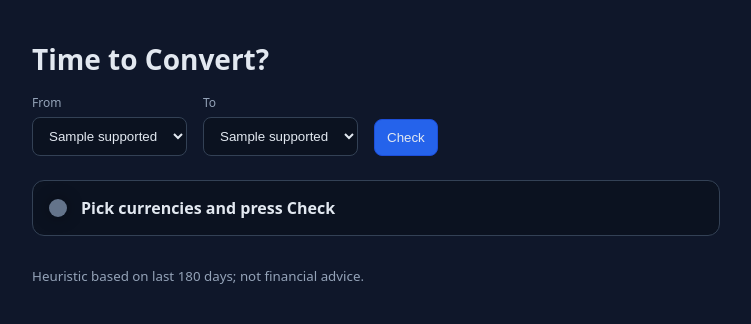
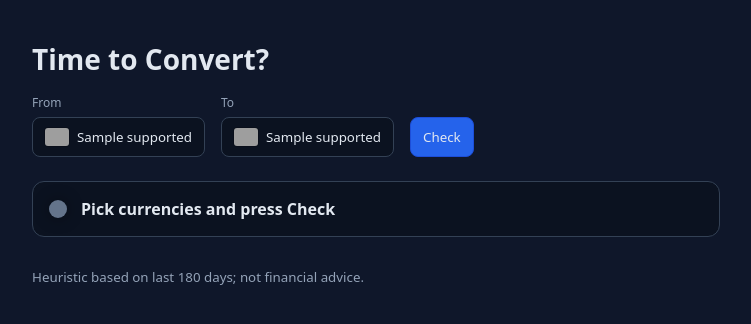
Before and after one commit to ihchris/timetoconvert, a Flask app: template app/templates/index.html in a window 1280 px wide. Shown: the top 324 px of the page, without its empty margins (264-1015 px from the left). Run offline with Flask 3, Linux system fonts and the light colour scheme; the template is opened without the code that fills it: most values are stand-ins (such as "Sample title", 1, 10 or a date in 2020); grey boxes are pictures that could not be loaded.

Commit message:
Add custom currency selector with flag emojis and improve accessibility

```diff
--- a/app/app.py
+++ b/app/app.py
@@ -12,6 +12,36 @@ P50_THRESHOLD = float(os.getenv("P50_THRESHOLD", "0.50"))
 SUPPORTED = [
     "USD","EUR","GBP","JPY","AUD","CAD","CHF","CNY","SEK","NZD","BRL"
 ]
+
+# Simple currency -> flag emoji mapping for UI selects
+FLAGS = {
+    "USD": "🇺🇸",
+    "EUR": "🇪🇺",
+    "GBP": "🇬🇧",
+    "JPY": "🇯🇵",
+    "AUD": "🇦🇺",
+    "CAD": "🇨🇦",
+    "CHF": "🇨🇭",
+    "CNY": "🇨🇳",
+    "SEK": "🇸🇪",
+    "NZD": "🇳🇿",
+    "BRL": "🇧🇷",
+}
+
+# Map currency codes to ISO 3166-1 alpha-2 country/region codes for flag images
+FLAG_CODES = {
+    "USD": "us",
+    "EUR": "eu",
+    "GBP": "gb",
+    "JPY": "jp",
+    "AUD": "au",
+    "CAD": "ca",
+    "CHF": "ch",
+    "CNY": "cn",
+    "SEK": "se",
+    "NZD": "nz",
+    "BRL": "br",
+}
 
 # Using Frankfurter (free, no auth): https://www.frankfurter.app/
 BASE_URL = "https://api.frankfurter.app"
@@ -90,7 +120,7 @@ def compute_signal(base: str, target: str, history_days: int = HISTORY_DAYS):
 
 @app.get("/")
 def index():
-    return render_template("index.html", supported=SUPPORTED)
+    return render_template("index.html", supported=SUPPORTED, flags=FLAGS, flag_codes=FLAG_CODES)
 
 
 @app.get("/api/signal")
--- a/app/static/styles.css
+++ b/app/static/styles.css
@@ -6,6 +6,11 @@ form{display:flex;gap:16px;align-items:flex-end;flex-wrap:wrap;margin-bottom:24p
 .row{display:flex;flex-direction:column;gap:6px}
 label{font-size:12px;color:#94a3b8}
 select,button{padding:10px 12px;border-radius:8px;border:1px solid #334155;background:#0b1220;color:#e2e8f0}
+/* Improve emoji flag rendering across platforms by adding common emoji fonts */
+select, option, button, body {
+	font-family: system-ui,-apple-system,Segoe UI,Roboto,Ubuntu,Cantarell,Noto Sans,
+		"Apple Color Emoji","Segoe UI Emoji","Noto Color Emoji","Twemoji Mozilla","EmojiOne Color",sans-serif;
+}
 button{cursor:pointer;background:#2563eb;border-color:#1d4ed8}
 button:hover{background:#1d4ed8}
 .status{display:flex;align-items:center;gap:14px;padding:16px;border-radius:12px;background:#0b1220;border:1px solid #334155}
@@ -17,3 +22,16 @@ button:hover{background:#1d4ed8}
 .label{font-weight:600}
 .details{font-size:12px;color:#94a3b8;margin-left:auto}
 footer{margin-top:28px;color:#94a3b8}
+
+/* Accessibility helper */
+.visually-hidden{position:absolute !important;left:-9999px;width:1px;height:1px;overflow:hidden}
+
+/* Custom currency select */
+.custom-select{position:relative;display:inline-block}
+.custom-select__button{display:flex;align-items:center;gap:8px;padding:10px 12px;border-radius:8px;border:1px solid #334155;background:#0b1220;color:#e2e8f0;cursor:pointer;min-width:140px}
+.custom-select__button .flag{border-radius:3px;box-shadow:0 0 0 1px rgba(0,0,0,0.2)}
+.custom-select__list{position:absolute;z-index:20;display:none;list-style:none;margin:6px 0 0;padding:6px;background:#0b1220;border:1px solid #334155;border-radius:8px;max-height:240px;overflow:auto;min-width:160px;box-shadow:0 10px 20px rgba(0,0,0,.3)}
+.custom-select.open .custom-select__list{display:block}
+.custom-select__option{display:flex;align-items:center;gap:10px;padding:8px 10px;border-radius:6px;cursor:pointer;white-space:nowrap}
+.custom-select__option:hover{background:#111827}
+.custom-select__option .flag{border-radius:3px;box-shadow:0 0 0 1px rgba(0,0,0,0.2)}
--- a/app/templates/index.html
+++ b/app/templates/index.html
@@ -12,19 +12,49 @@
     <form id="form" onsubmit="return false;">
       <div class="row">
         <label>From</label>
-        <select id="base">
+        <!-- Keep the native select for accessibility and simple value storage -->
+        <select id="base" class="native-select visually-hidden" aria-label="Base currency">
           {% for c in supported %}
           <option value="{{c}}">{{c}}</option>
           {% endfor %}
         </select>
+        <!-- Custom dropdown with flag images -->
+        <div class="custom-select" data-for="base">
+          <button type="button" class="custom-select__button" aria-haspopup="listbox" aria-expanded="false">
+            <img class="flag" alt="" src="https://flagcdn.com/24x18/{{ flag_codes.get(supported[0]) }}.png" width="24" height="18" />
+            <span class="code">{{ supported[0] }}</span>
+          </button>
+          <ul class="custom-select__list" role="listbox">
+            {% for c in supported %}
+            <li class="custom-select__option" role="option" data-value="{{ c }}">
+              <img class="flag" alt="" src="https://flagcdn.com/24x18/{{ flag_codes.get(c) }}.png" width="24" height="18" />
+              <span class="code">{{ c }}</span>
+            </li>
+            {% endfor %}
+          </ul>
+        </div>
       </div>
       <div class="row">
         <label>To</label>
-        <select id="target">
+        <select id="target" class="native-select visually-hidden" aria-label="Target currency">
           {% for c in supported %}
           <option value="{{c}}">{{c}}</option>
           {% endfor %}
         </select>
+        <div class="custom-select" data-for="target">
+          <button type="button" class="custom-select__button" aria-haspopup="listbox" aria-expanded="false">
+            <img class="flag" alt="" src="https://flagcdn.com/24x18/{{ flag_codes.get(supported[1]) }}.png" width="24" height="18" />
+            <span class="code">{{ supported[1] }}</span>
+          </button>
+          <ul class="custom-select__list" role="listbox">
+            {% for c in supported %}
+            <li class="custom-select__option" role="option" data-value="{{ c }}">
+              <img class="flag" alt="" src="https://flagcdn.com/24x18/{{ flag_codes.get(c) }}.png" width="24" height="18" />
+              <span class="code">{{ c }}</span>
+            </li>
+            {% endfor %}
+          </ul>
+        </div>
       </div>
       <button id="check">Check</button>
     </form>
```
Also changed, not shown: app/static/app.js (+63 -1 lines).
